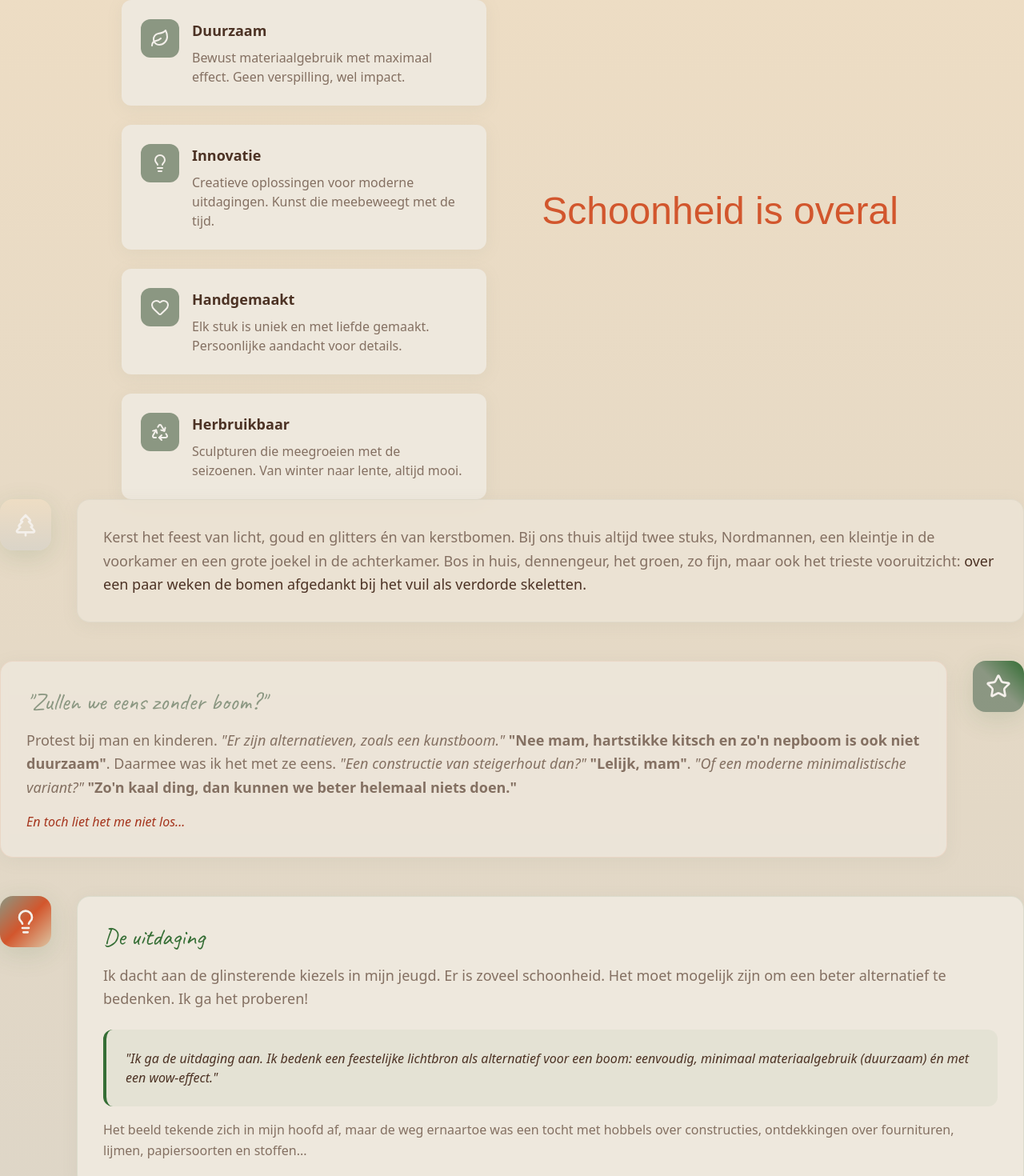
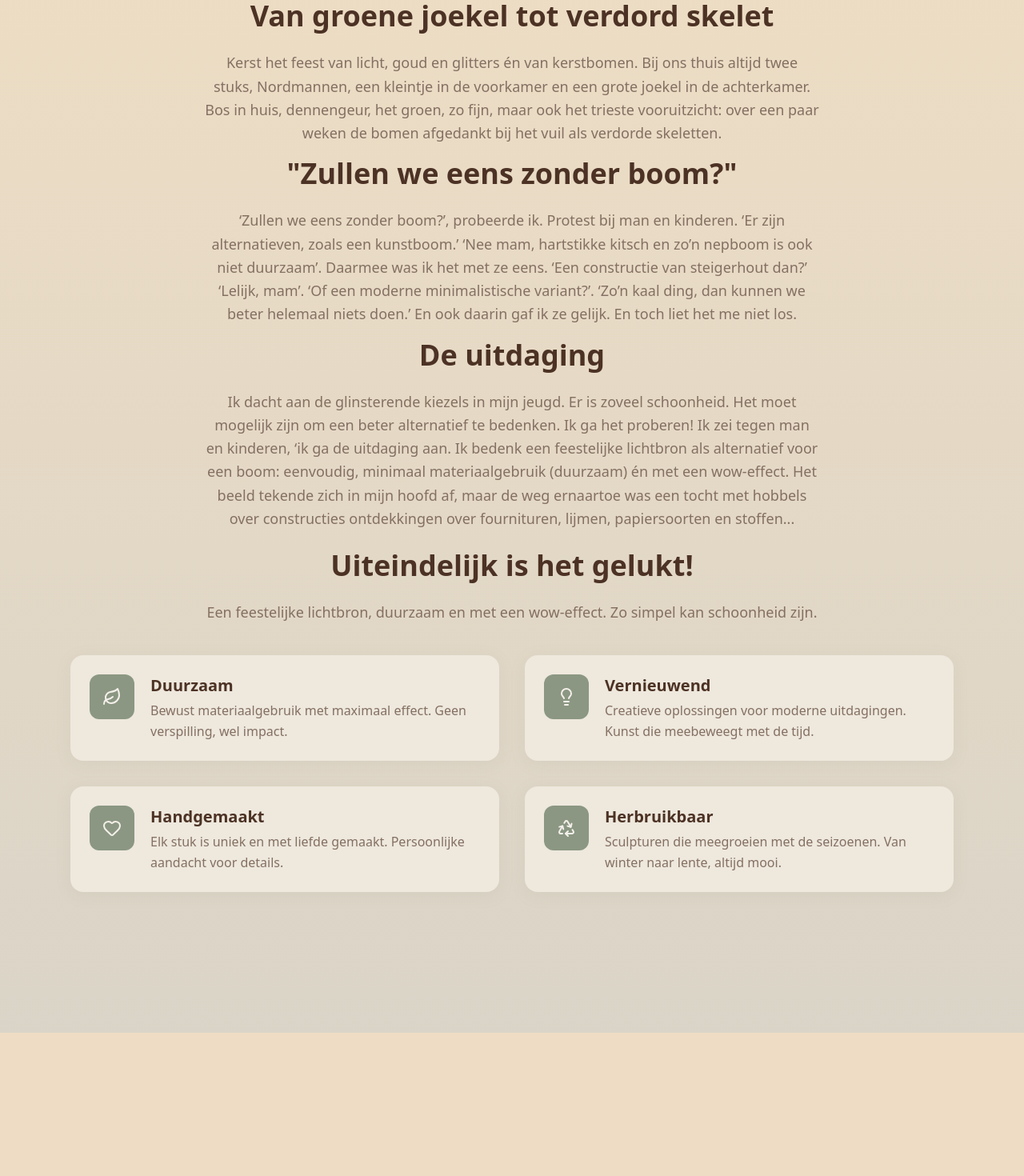
Before and after one commit to Juliasmitjes/lichtsculpturen, a React (Vite) app: page / in a window 1280 px wide. Shown: the part 4113-5583 px from the top of the page at 80% size. After the commit the page ends 5404 px from the top, so only its background shows below. Built offline with nearby package versions, Linux system fonts and the light colour scheme; a web font is replaced by a local one.

Commit message:
story section

```diff
--- a/src/components/Story.tsx
+++ b/src/components/Story.tsx
@@ -2,155 +2,98 @@ import { Sparkles, TreePine, Lightbulb, Star } from "lucide-react";
 import { Leaf,  Heart, Recycle } from "lucide-react";
 
 const Story = () => {
-  return (
-    <section id="verhaal" className="py-20 bg-gradient-earth relative overflow-hidden">
-
-     <div className="container mx-auto px-6 max-w-5xl">
-      <div className="grid lg:grid-cols-2 gap-16 items-center">
-
-         {/* kernwaarden links */}
-            <div className="space-y-6">
-              {[
+  const coreValues = [
     {
       icon: Leaf,
       title: "Duurzaam",
-                  description: "Bewust materiaalgebruik met maximaal effect. Geen verspilling, wel impact."
+      description:
+        "Bewust materiaalgebruik met maximaal effect. Geen verspilling, wel impact.",
     },
     {
       icon: Lightbulb,
-                  title: "Innovatie",
-                  description: "Creatieve oplossingen voor moderne uitdagingen. Kunst die meebeweegt met de tijd."
+      title: "Vernieuwend",
+      description:
+        "Creatieve oplossingen voor moderne uitdagingen. Kunst die meebeweegt met de tijd.",
     },
     {
       icon: Heart,
       title: "Handgemaakt",
-                  description: "Elk stuk is uniek en met liefde gemaakt. Persoonlijke aandacht voor details."
+      description:
+        "Elk stuk is uniek en met liefde gemaakt. Persoonlijke aandacht voor details.",
     },
     {
       icon: Recycle,
       title: "Herbruikbaar",
-                  description: "Sculpturen die meegroeien met de seizoenen. Van winter naar lente, altijd mooi."
-                }
-              ].map((value, index) => (
+      description:
+        "Sculpturen die meegroeien met de seizoenen. Van winter naar lente, altijd mooi.",
+    },
+  ];
+
+  return (
+  <section id="verhaal" className="py-20 bg-gradient-earth relative overflow-hidden">
+    <div className="container mx-auto px-6 max-w-6xl">
+       {/* deel 1 */}
+        <div className="text-center max-w-3xl mx-auto">
+          <h1 className="text-3xl lg:text-4xl font-bold text-foreground mb-6">
+            Van groene joekel tot verdord skelet
+          </h1>
+          <p className="text-lg text-muted-foreground leading-relaxed mb-4">
+            Kerst het feest van licht, goud en glitters én van kerstbomen. Bij ons thuis altijd twee stuks, Nordmannen, een kleintje in de voorkamer en een grote joekel in de achterkamer. Bos in huis, dennengeur, het groen, zo fijn, maar ook het trieste vooruitzicht: over een paar weken de bomen afgedankt bij het vuil als verdorde skeletten.
+          </p>
+        </div>
+
+        {/* deel 2 */}
+          <div className="text-center max-w-3xl mx-auto">
+            <h3 className="text-3xl lg:text-4xl font-bold text-foreground mb-6">
+              "Zullen we eens zonder boom?"
+            </h3>
+            <p className="text-lg text-muted-foreground leading-relaxed mb-4">
+              ‘Zullen we eens zonder boom?’, probeerde ik. Protest bij man en kinderen. ‘Er zijn alternatieven, zoals een kunstboom.’ ‘Nee mam, hartstikke kitsch en zo’n nepboom is ook niet duurzaam’. Daarmee was ik het met ze eens. ‘Een constructie van steigerhout dan?’ ‘Lelijk, mam’. ‘Of een moderne minimalistische variant?’. ‘Zo’n kaal ding, dan kunnen we beter helemaal niets doen.’ En ook daarin gaf ik ze gelijk. En toch liet het me niet los.
+            </p>
+          </div>
+
+          {/* deel 3 */}
+        <div className="text-center max-w-3xl mx-auto">
+          <h3 className="text-3xl lg:text-4xl font-bold text-foreground mb-6">
+            De uitdaging
+          </h3>
+          <p className="text-lg text-muted-foreground leading-relaxed mb-6">
+            Ik dacht aan de glinsterende kiezels in mijn jeugd. Er is zoveel schoonheid. Het moet mogelijk zijn om een beter alternatief te bedenken. Ik ga het proberen! Ik zei tegen man en kinderen, ‘ik ga de uitdaging aan. Ik bedenk een feestelijke lichtbron als alternatief voor een boom: eenvoudig, minimaal materiaalgebruik (duurzaam) én met een wow-effect. Het beeld tekende zich in mijn hoofd af, maar de weg ernaartoe was een tocht met hobbels over constructies ontdekkingen over fournituren, lijmen, papiersoorten en stoffen...
+          </p>
+        </div>
+
+        {/* deel 4 */}
+          <div className="text-center max-w-3xl mx-auto">
+              <h3 className="text-3xl lg:text-4xl font-bold text-foreground mb-6">
+                Uiteindelijk is het gelukt!
+              </h3>
+              <p className="text-muted-foreground text-lg">
+                Een feestelijke lichtbron, duurzaam en met een wow-effect. Zo simpel kan schoonheid zijn.
+              </p>
+            </div>
+
+
+        {/* waarden */}
+        <div className="grid lg:grid-cols-2 gap-8 mb-24 my-10">
+          {coreValues.map((value, index) => (
             <div
               key={index}
-                  className="flex items-start gap-4 p-6 bg-card rounded-xl shadow-soft hover:shadow-warm transition-all duration-300 group"
+              className="flex items-start gap-5 p-6 bg-card rounded-2xl shadow-soft hover:shadow-warm transition-all duration-300 group"
             >
-                  <div className="flex-shrink-0 w-12 h-12 bg-primary rounded-lg flex items-center justify-center group-hover:scale-110 transition-transform duration-300">
+              <div className="flex-shrink-0 w-14 h-14 bg-primary rounded-lg flex items-center justify-center group-hover:scale-110 transition-transform duration-300">
                 <value.icon className="w-6 h-6 text-primary-foreground" />
               </div>
               <div>
-                    <h4 className="text-lg font-semibold text-foreground mb-2">
+                <h4 className="text-xl font-semibold text-foreground mb-1">
                   {value.title}
                 </h4>
-                    <p className="text-muted-foreground">
+                <p className="text-muted-foreground leading-relaxed">
                   {value.description}
                 </p>
               </div>
             </div>
           ))}
         </div>
-
-             {/* header */}
-          <div className="text-center mb-20 relative">
-            <h2 className="font-playful text-4xl lg:text-5xl text-accent mb-4">
-              Schoonheid is overal
-            </h2>
-          </div>
-
-         </div>
-      </div>
-
-
-
-
-
-
-
-
-
-
-
-          {/* Story Timeline */}
-          <div className="space-y-12">
-
-
-
-            {/* Opening Scene */}
-            <div className="relative">
-              <div className="flex items-start gap-8 group">
-                <div className="flex-shrink-0 w-16 h-16 bg-gradient-earth rounded-2xl flex items-center justify-center shadow-warm group-hover:scale-110 transition-all duration-300">
-                  <TreePine className="w-8 h-8 text-primary-foreground" />
-                </div>
-                <div className="flex-1 bg-card/60 backdrop-blur-sm rounded-2xl p-8 shadow-soft border border-primary/10 hover:shadow-warm hover:border-primary/20 transition-all duration-300">
-                  <p className="text-lg text-muted-foreground leading-relaxed">
-                    Kerst het feest van licht, goud en glitters én van kerstbomen. Bij ons thuis altijd twee stuks, Nordmannen, een kleintje in de voorkamer en een grote joekel in de achterkamer. Bos in huis, dennengeur, het groen, zo fijn, maar ook het trieste vooruitzicht:
-                    <span className="font-medium text-foreground"> over een paar weken de bomen afgedankt bij het vuil als verdorde skeletten.</span>
-                  </p>
-                </div>
-              </div>
-            </div>
-
-            {/* The Question */}
-            <div className="relative">
-              <div className="flex items-start gap-8 group flex-row-reverse">
-                <div className="flex-shrink-0 w-16 h-16 bg-gradient-sunset rounded-2xl flex items-center justify-center shadow-warm group-hover:scale-110 transition-all duration-300">
-                  <Star className="w-8 h-8 text-primary-foreground" />
-                </div>
-                <div className="flex-1 bg-card/80 backdrop-blur-sm rounded-2xl p-8 shadow-soft border border-accent/10 hover:shadow-warm hover:border-accent/20 transition-all duration-300">
-                  <h3 className="font-handwritten text-3xl text-primary mb-4 flex items-center gap-2">
-                    "Zullen we eens zonder boom?"
-                  </h3>
-                  <p className="text-lg text-muted-foreground leading-relaxed">
-                    Protest bij man en kinderen. <em>"Er zijn alternatieven, zoals een kunstboom."</em> <strong>"Nee mam, hartstikke kitsch en zo'n nepboom is ook niet duurzaam"</strong>. Daarmee was ik het met ze eens. <em>"Een constructie van steigerhout dan?"</em> <strong>"Lelijk, mam"</strong>. <em>"Of een moderne minimalistische variant?"</em> <strong>"Zo'n kaal ding, dan kunnen we beter helemaal niets doen."</strong>
-                  </p>
-                  <p className="text-accent-warm font-medium mt-4 italic">
-                    En toch liet het me niet los...
-                  </p>
-                </div>
-              </div>
-            </div>
-
-            {/* The Challenge */}
-            <div className="relative">
-              <div className="flex items-start gap-8 group">
-                <div className="flex-shrink-0 w-16 h-16 bg-gradient-warm rounded-2xl flex items-center justify-center shadow-warm group-hover:scale-110 transition-all duration-300">
-                  <Lightbulb className="w-8 h-8 text-primary-foreground" />
-                </div>
-                <div className="flex-1 bg-card backdrop-blur-sm rounded-2xl p-8 shadow-soft border border-highlight/10 hover:shadow-warm hover:border-highlight/20 transition-all duration-300">
-                  <h3 className="font-handwritten text-3xl text-highlight mb-4">
-                    De uitdaging
-                  </h3>
-                  <p className="text-lg text-muted-foreground leading-relaxed mb-6">
-                    Ik dacht aan de glinsterende kiezels in mijn jeugd. Er is zoveel schoonheid. Het moet mogelijk zijn om een beter alternatief te bedenken. Ik ga het proberen!
-                  </p>
-                  <div className="bg-highlight/5 rounded-xl p-6 border-l-4 border-highlight">
-                    <p className="text-foreground font-medium">
-                      <em>"Ik ga de uitdaging aan. Ik bedenk een feestelijke lichtbron als alternatief voor een boom: eenvoudig, minimaal materiaalgebruik (duurzaam) én met een wow-effect."</em>
-                    </p>
-                  </div>
-                  <p className="text-muted-foreground mt-4 leading-relaxed">
-                    Het beeld tekende zich in mijn hoofd af, maar de weg ernaartoe was een tocht met hobbels over constructies, ontdekkingen over fournituren, lijmen, papiersoorten en stoffen...
-                  </p>
-                </div>
-              </div>
-            </div>
-
-            {/* Success */}
-            <div className="text-center py-12">
-              <div className="inline-block bg-gradient-warm rounded-2xl p-8 shadow-elegant relative overflow-hidden">
-                <div className="absolute inset-0 bg-primary/5 backdrop-blur-sm"></div>
-                <div className="relative">
-                  <Sparkles className="w-12 h-12 text-primary-foreground mx-auto mb-4 animate-pulse" />
-                  <h3 className="font-handwritten text-4xl text-primary-foreground mb-2">
-                    Uiteindelijk is het gelukt!
-                  </h3>
-                  <div className="w-16 h-1 bg-primary-foreground/50 mx-auto rounded-full"></div>
-                </div>
-              </div>
-            </div>
-
-
       </div>
     </section>
   );
```
Lines whose indentation alone changed are shown as unchanged.
